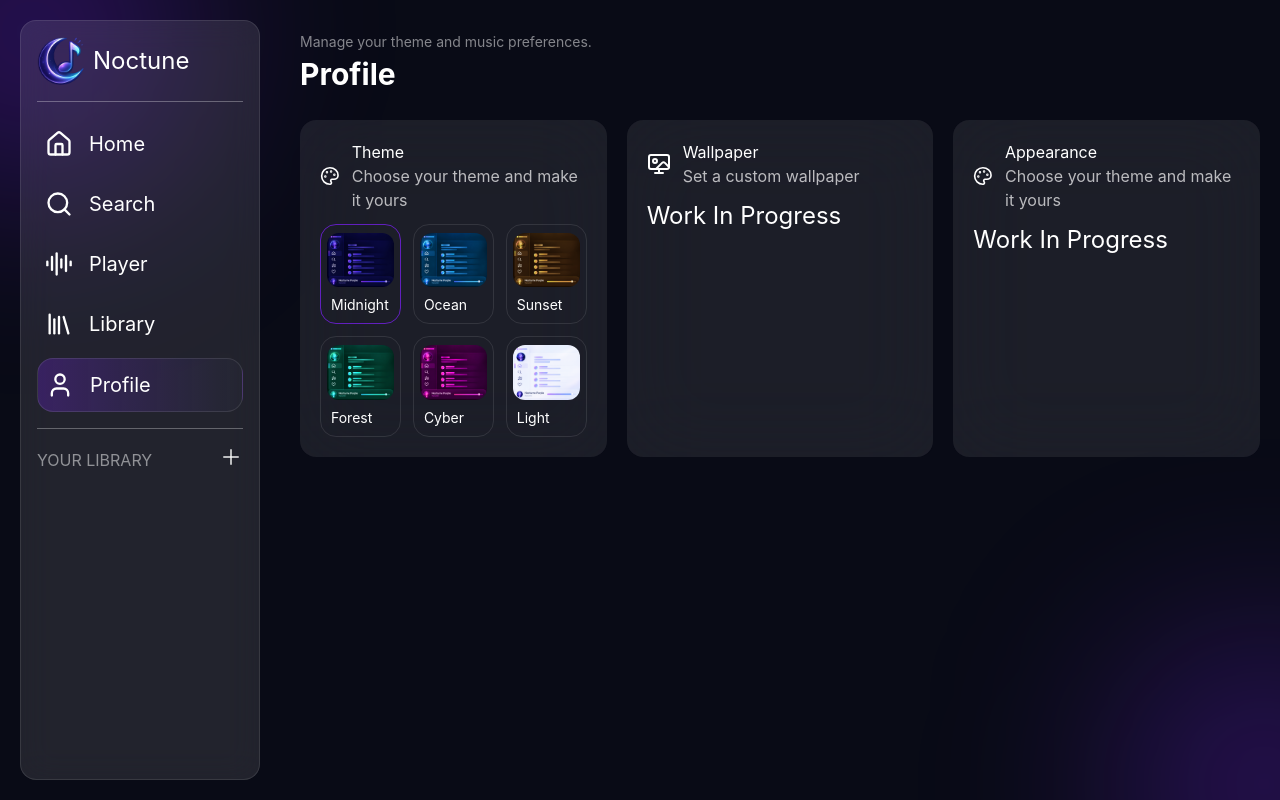
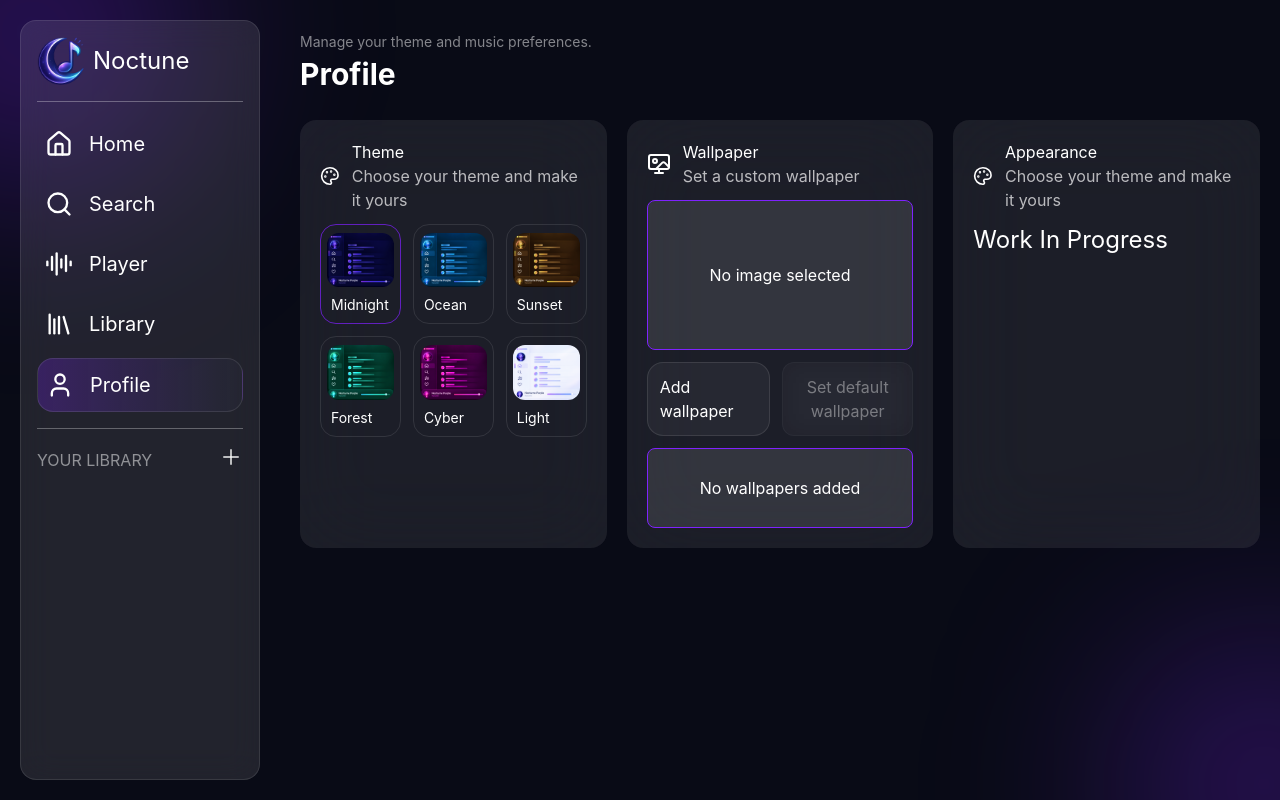
Before and after one commit to Parhamddeveloper/Noctune-Music-App, a React (Vite) app: page /profile in a window 1280 px wide. Built offline with nearby package versions, Linux system fonts and the light colour scheme.

Commit message:
Added Custom Wallpaper

```diff
--- a/src/components/WallpaperSect.tsx
+++ b/src/components/WallpaperSect.tsx
@@ -1,17 +1,28 @@
-// import { Trash, Wallpaper, X } from "lucide-react";
-
-import { Wallpaper } from "lucide-react";
-
-// import { useAppSelector } from "../hooks/hooks";
+import { Check, Trash, Wallpaper, X } from "lucide-react";
+import { useAppDispatch, useAppSelector } from "../hooks/hooks";
+import {
+  addNewWallpaper,
+  changeWallpaper,
+  deleteWallpaper,
+  setDefaultWallpaper,
+} from "../redux/slices/wallpaperSlice";
 export default function WallpaperSect() {
-  // const uploadHandler = (e: React.ChangeEvent<HTMLInputElement>) => {
-  //   const file = e.target.files?.[0];
-  //   if(!file) return;
-  // }
-  // const wallpapers = useAppSelector((state) => state.wallpaper.wallpapers);
-  // const currentWallpaper = useAppSelector(
-  //   (state) => state.wallpaper.currentWallpaper,
-  // );
+  const currentWallpaper = useAppSelector(
+    (state) => state.wallpaper.currentWallpaper,
+  );
+  const currentWallpaperID = useAppSelector(
+    (state) => state.wallpaper.currentWallpaperID,
+  );
+  const wallpapers = useAppSelector((state) => state.wallpaper.wallpapers);
+  const dispatch = useAppDispatch();
+  const uploadHandler = async (e: React.ChangeEvent<HTMLInputElement>) => {
+    const file = e.target.files?.[0];
+    if (!file) return;
+    const result = await dispatch(
+      addNewWallpaper({ wallpaper: file, name: file.name }),
+    ).unwrap();
+    dispatch(changeWallpaper(result));
+  };
   return (
     <>
       <div className="flex flex-col text-(--color-text) gap-y-3 backdrop-blur-2xl bg-(--color-text)/8 rounded-2xl p-5">
@@ -23,17 +34,120 @@ export default function WallpaperSect() {
           </div>
         </div>
         <div>
-          {/* <div className="w-full relative">
-            <img src="https://encrypted-tbn0.gstatic.com/images?q=tbn:ANd9GcRdMdanxYdzw9Usr_9V7aDz1mQODmjhXnCADTyePJYxNw&s" className="w-full" />
-            <button className="absolute top-2 right-2 bg-(--color-text)/20 p-1 rounded-full hover:bg-(--color-text)/40 transition-all">
-              <X />
+          <div className="w-full relative">
+            {currentWallpaper ? (
+              <>
+                <div className="aspect-video overflow-hidden rounded-2xl">
+                  <img
+                    src={currentWallpaper}
+                    className="h-full w-full object-cover"
+                  />
+                  <button
+                    onClick={() => dispatch(setDefaultWallpaper())}
+                    className="absolute top-2 right-2 bg-(--color-text)/20 p-1 rounded-full hover:bg-(--color-text)/40 transition-all z-999"
+                  >
+                    <X />
+                  </button>
+                </div>
+              </>
+            ) : (
+              <>
+                <div className="flex aspect-video justify-center items-center bg-(--color-text)/10 rounded-lg border border-(--color-surface)">
+                  <h3>No image selected</h3>
+                </div>
+              </>
+            )}
+          </div>
+          <div className="flex gap-x-3 mt-3">
+            <input
+              id="wallpaper-upload"
+              type="file"
+              accept="image/*"
+              className="hidden"
+              onChange={uploadHandler}
+            />
+
+            <label
+              htmlFor="wallpaper-upload"
+              className="flex flex-1 cursor-pointer items-center justify-center rounded-2xl border border-white/10 bg-white/5 p-3"
+            >
+              Add wallpaper
+            </label>
+            <button
+              type="button"
+              onClick={() => dispatch(setDefaultWallpaper())}
+              disabled={currentWallpaperID === null}
+              className="
+              flex-1
+    rounded-xl
+    border border-white/10
+    bg-white/5
+    px-4 py-2
+    text-white
+    backdrop-blur-md
+    transition
+    hover:bg-white/10
+    disabled:cursor-not-allowed
+    disabled:opacity-40
+  "
+            >
+              Set default wallpaper
             </button>
           </div>
-          <div className="flex gap-x-3 mt-3">
-            <input type="file" onChange={uploadHandler} placeholder="upload Image" accept="image/*" className="flex-1 line- text-center rounded-lg bg-(--color-primary)/20 placeholder:text-(--color-text)/70 border border-(--color-text)/10 focus:outline-none focus:ring-2 focus:ring-blue-500" />
-            <button className="bg-(--color-text)/20 hover:bg-(--color-text)/40 p-3  rounded-lg transition-all flex gap-x-3 items-center justify-center flex-1"><Trash size={20}/>Remove</button>
-          </div> */}
-          <h2 className="text-2xl">Work In Progress</h2>
+          <div className="grid grid-cols-2 md:grid-cols-3 gap-5 overflow-y-auto mt-3">
+            {wallpapers.length === 0 && (
+              <div className="flex justify-center items-center h-20 flex-1 bg-(--color-text)/10 rounded-lg border border-(--color-surface) col-span-full">
+                <h3>No wallpapers added</h3>
+              </div>
+            )}
+            {wallpapers.map((wallpaper) => (
+              <div
+                key={wallpaper.id}
+                className={`
+    relative overflow-hidden rounded-2xl
+    aspect-video border
+    ${
+      currentWallpaperID === wallpaper.id
+        ? "border-(--color-primary)"
+        : "border-white/10"
+    }
+  `}
+              >
+                <button
+                  type="button"
+                  onClick={() => dispatch(changeWallpaper(wallpaper))}
+                  className="absolute inset-0 h-full w-full"
+                >
+                  <img
+                    src={wallpaper.image}
+                    alt={wallpaper.name}
+                    className="h-full w-full object-cover"
+                  />
+                </button>
+                <button
+                  type="button"
+                  onClick={() => dispatch(deleteWallpaper(wallpaper.id))}
+                  className="
+      absolute left-3 top-3 z-10
+      flex size-8 items-center justify-center
+      rounded-full
+      bg-black/40
+      text-white
+      backdrop-blur-md
+      transition
+      hover:bg-red-500
+    "
+                >
+                  <Trash />
+                </button>
+                {currentWallpaperID === wallpaper.id && (
+                  <div className="pointer-events-none absolute top-3 right-3  flex size-8 items-center justify-center  rounded-full  bg-(--color-surface) text-white">
+                    <Check />
+                  </div>
+                )}
+              </div>
+            ))}
+          </div>
         </div>
       </div>
     </>
--- a/src/redux/slices/wallpaperSlice.ts
+++ b/src/redux/slices/wallpaperSlice.ts
@@ -4,16 +4,18 @@ import {
   type PayloadAction,
 } from "@reduxjs/toolkit";
 import type { WallpaperType } from "../../types/wallpaperType";
-import { getWallpapers } from "../../utils/wallpaperDB";
+import { addWallpaper, getWallpapers } from "../../utils/wallpaperDB";
 
 type WallpaperState = {
   currentWallpaper: string | null;
+  currentWallpaperID: number | null;
   wallpapers: WallpaperType[];
   loading: boolean;
 };
-
+const savedWallpaperID = localStorage.getItem("currentWallpaperID");
 const initialState: WallpaperState = {
   currentWallpaper: null,
+  currentWallpaperID: savedWallpaperID ? Number(savedWallpaperID) : null,
   wallpapers: [],
   loading: false,
 };
@@ -27,18 +29,35 @@ export const loadWallpapers = createAsyncThunk(
 );
 export const addNewWallpaper = createAsyncThunk(
   "wallpaper/addNewWallpaper",
-  async (wallpaper: WallpaperType) => {
-    // await saveWallpaper(wallpaper);
+  async ({ wallpaper, name }: { wallpaper: Blob; name: string }) => {
+    const id = await addWallpaper(wallpaper, name);
 
-    return wallpaper;
+    return {
+      id: Number(id),
+      name,
+      image: URL.createObjectURL(wallpaper),
+    };
   },
 );
+export const deleteWallpaper = createAsyncThunk(
+  "wallpaper/deleteWallpaper",
+  async (id: number) => {
+    await deleteWallpaper(id);
+    return id;
+  },
+);
+
 const wallpaperSlice = createSlice({
   name: "wallpaper",
   initialState,
   reducers: {
-    changeWallpaper: (state, action: PayloadAction<string>) => {
-      state.currentWallpaper = action.payload;
+    changeWallpaper: (state, action: PayloadAction<WallpaperType>) => {
+      state.currentWallpaper = action.payload.image;
+      state.currentWallpaperID = action.payload.id;
+    },
+    setDefaultWallpaper: (state) => {
+      state.currentWallpaper = null;
+      state.currentWallpaperID = null;
     },
   },
   extraReducers: (builder) => {
@@ -49,6 +68,13 @@ const wallpaperSlice = createSlice({
       loadWallpapers.fulfilled,
       (state, action: PayloadAction<WallpaperType[]>) => {
         state.wallpapers = action.payload;
+
+        const selectedWallpaper = action.payload.find(
+          (wallpaper) => wallpaper.id === state.currentWallpaperID,
+        );
+
+        state.currentWallpaper = selectedWallpaper?.image ?? null;
+
         state.loading = false;
       },
     );
@@ -57,9 +83,23 @@ const wallpaperSlice = createSlice({
     });
     builder.addCase(addNewWallpaper.fulfilled, (state, action) => {
       state.wallpapers.push(action.payload);
+      state.currentWallpaper = action.payload.image;
+      state.currentWallpaperID = action.payload.id;
+    });
+    builder.addCase(deleteWallpaper.fulfilled, (state, action) => {
+      const deletedId = action.payload;
+
+      state.wallpapers = state.wallpapers.filter(
+        (wallpaper) => wallpaper.id !== deletedId,
+      );
+
+      if (state.currentWallpaperID === deletedId) {
+        state.currentWallpaperID = null;
+        state.currentWallpaper = null;
+      }
     });
   },
 });
 
-export const { changeWallpaper } = wallpaperSlice.actions;
+export const { changeWallpaper, setDefaultWallpaper } = wallpaperSlice.actions;
 export default wallpaperSlice.reducer;
--- a/src/redux/store.ts
+++ b/src/redux/store.ts
@@ -50,11 +50,23 @@ store.subscribe(() => {
       JSON.stringify({ theme: currentStates.theme.theme }),
     );
   }
-  // if(currentStates.theme.wallpaper !== previousStates.theme.wallpaper){
-  //   console.log("Hello");
-
-  // }
-  previousStates = currentStates;
+  if (
+    currentStates.wallpaper.currentWallpaperID !==
+    previousStates.wallpaper.currentWallpaperID
+  )
+    if (
+      currentStates.wallpaper.currentWallpaperID !==
+      previousStates.wallpaper.currentWallpaperID
+    ) {
+      if (currentStates.wallpaper.currentWallpaperID === null) {
+        localStorage.removeItem("currentWallpaperID");
+      } else {
+        localStorage.setItem(
+          "currentWallpaperID",
+          String(currentStates.wallpaper.currentWallpaperID),
+        );
+      }
+    }
 });
 
 export type AppDispatch = typeof store.dispatch;
--- /dev/null
+++ b/src/types/wallpaperDBType.ts
@@ -0,0 +1,5 @@
+export type WallpaperDBType = {
+  id: number;
+  name: string;
+  image: Blob;
+};
--- a/src/utils/wallpaperDB.ts
+++ b/src/utils/wallpaperDB.ts
@@ -1,3 +1,4 @@
+import type { WallpaperDBType } from "../types/wallpaperDBType";
 import type { WallpaperType } from "../types/wallpaperType";
 
 export const openWallpaperDB = (): Promise<IDBDatabase> => {
@@ -22,17 +23,11 @@ export const openWallpaperDB = (): Promise<IDBDatabase> => {
   });
 };
 
-export const addWallpaper = async (
-  wallpaper: Blob,
-  name: string
-) => {
+export const addWallpaper = async (wallpaper: Blob, name: string) => {
   const db = await openWallpaperDB();
 
   return new Promise((resolve, reject) => {
-    const transaction = db.transaction(
-      "wallpapers",
-      "readwrite"
-    );
+    const transaction = db.transaction("wallpapers", "readwrite");
 
     const store = transaction.objectStore("wallpapers");
 
@@ -55,17 +50,22 @@ export const getWallpapers = async (): Promise<WallpaperType[]> => {
   const db = await openWallpaperDB();
 
   return new Promise((resolve, reject) => {
-    const transaction = db.transaction(
-      "wallpapers",
-      "readonly"
-    );
+    const transaction = db.transaction("wallpapers", "readonly");
 
     const store = transaction.objectStore("wallpapers");
 
     const request = store.getAll();
 
     request.onsuccess = () => {
-      resolve(request.result);
+      const wallpapers: WallpaperType[] = request.result.map(
+        (wallpaper: WallpaperDBType) => ({
+          id: wallpaper.id,
+          name: wallpaper.name,
+          image: URL.createObjectURL(wallpaper.image),
+        }),
+      );
+
+      resolve(wallpapers);
     };
 
     request.onerror = () => {
@@ -78,10 +78,7 @@ export const deleteWallpaper = async (id: number) => {
   const db = await openWallpaperDB();
 
   return new Promise((resolve, reject) => {
-    const transaction = db.transaction(
-      "wallpapers",
-      "readwrite"
-    );
+    const transaction = db.transaction("wallpapers", "readwrite");
 
     const store = transaction.objectStore("wallpapers");
 
```
